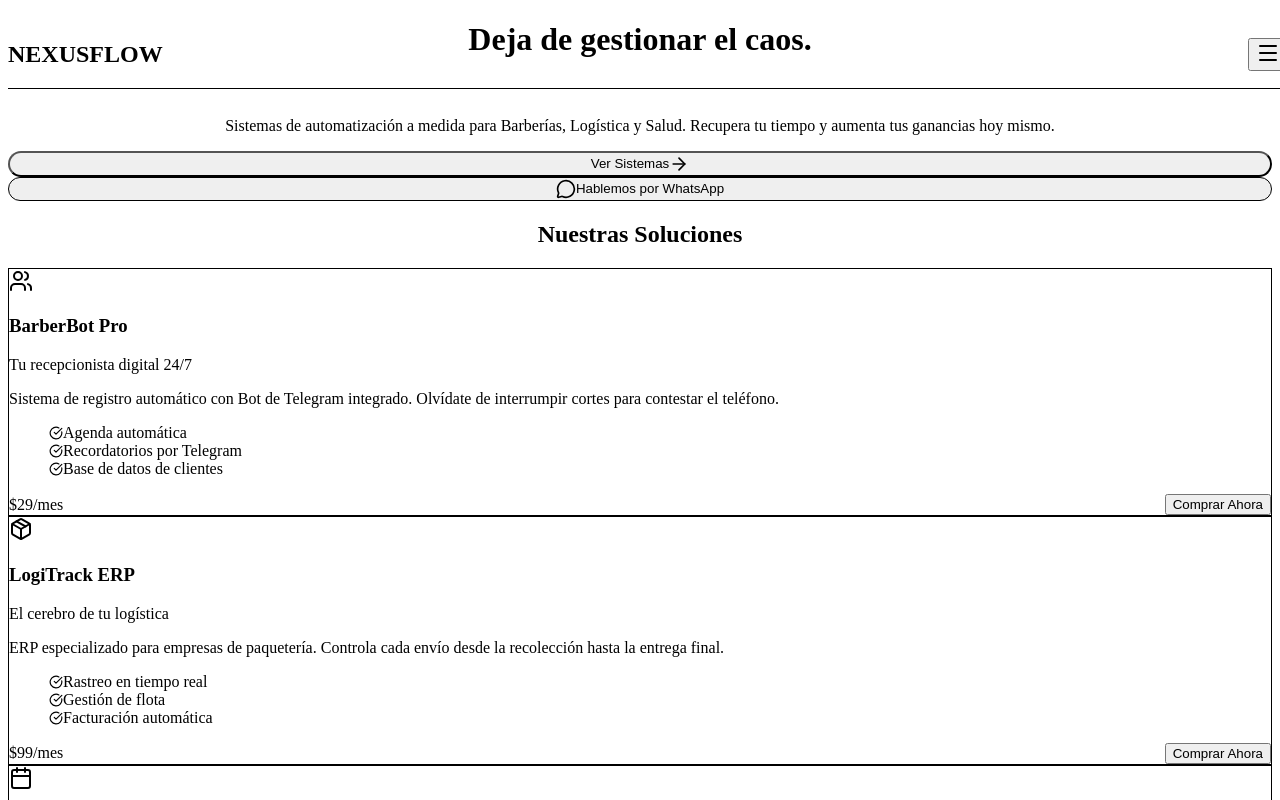
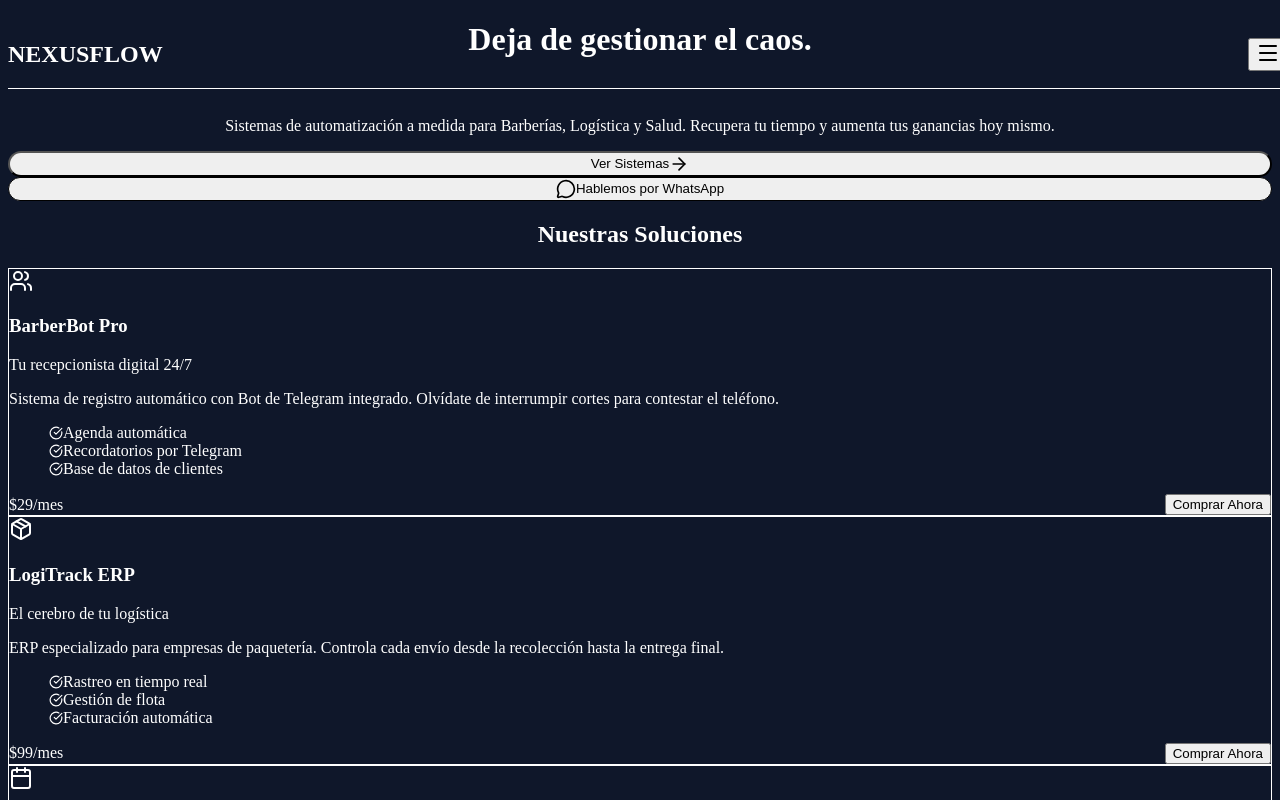
Before and after one commit to fediazr87-ai/nexus-flow-web, a Next.js app: page / in a window 1280 px wide. Shown: the top 800 px of the page. Built offline with nearby package versions, Linux system fonts and the light colour scheme.

Commit message:
Reparación final de estilos y layout

```diff
--- a/app/globals.css
+++ b/app/globals.css
@@ -1,3 +1,8 @@
 @tailwind base;
 @tailwind components;
 @tailwind utilities;
+
+body {
+  background-color: #0f172a; /* Esto forzará el fondo oscuro de una vez */
+  color: white;
+}
--- a/tailwind.config.ts/tailwind.config.ts
+++ b/tailwind.config.ts/tailwind.config.ts
@@ -7,15 +7,7 @@ const config: Config = {
     "./components/**/*.{js,ts,jsx,tsx,mdx}",
   ],
   theme: {
-    extend: {
-      colors: {
-        cyan: {
-          400: '#22d3ee',
-          500: '#06b6d4',
-          600: '#0891b2',
-        },
-      },
-    },
+    extend: {},
   },
   plugins: [],
 };
```
